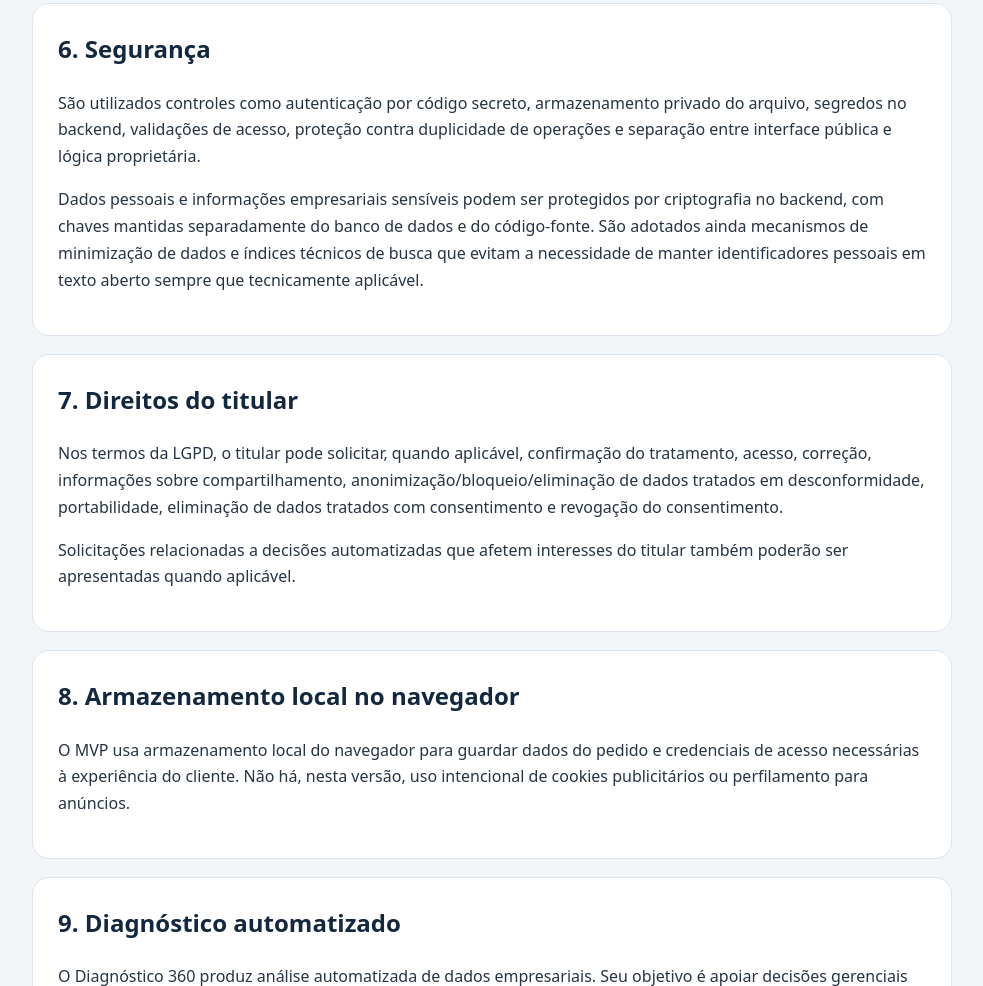
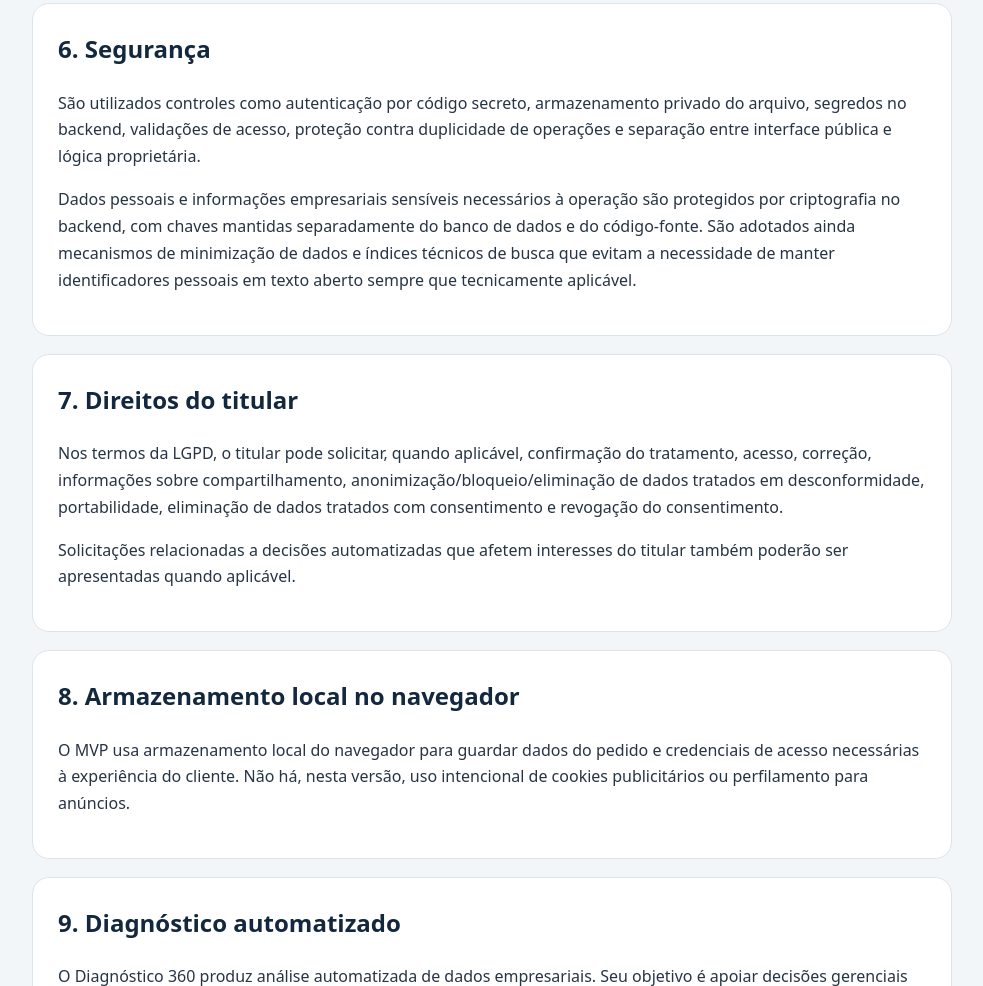
Before and after one commit to Tojunio/Tojunio.github.io, a plain HTML site: page comercial/privacidade.html in a window 1280 px wide. Shown: the part 1856-2842 px from the top of the page, without its empty margins (148-1131 px from the left). Drawn offline with Linux system fonts and the light colour scheme.

Commit message:
Atualiza aviso de privacidade para criptografia ativa

```diff
--- a/comercial/privacidade.html
+++ b/comercial/privacidade.html
@@ -10,7 +10,7 @@
 <section class="card"><h2>3. Finalidades e bases</h2><p>Os dados são tratados para criar e administrar pedidos, conferir pagamentos, liberar licenças, entregar o arquivo contratado, controlar créditos, autenticar o cliente, executar o Diagnóstico 360, atender solicitações, prevenir fraude, cumprir obrigações legais/regulatórias e exercer direitos em processos administrativos ou judiciais.</p><p>Conforme o caso, o tratamento poderá se apoiar na execução do contrato, cumprimento de obrigação legal ou regulatória, exercício regular de direitos, legítimo interesse e consentimento quando este for necessário.</p></section>
 <section class="card"><h2>4. Compartilhamento e infraestrutura</h2><p>O MVP utiliza provedores tecnológicos necessários à operação, incluindo GitHub Pages para a interface pública e Cloudflare para backend, banco de dados e armazenamento privado. Esses provedores podem tratar dados técnicos de conexão e infraestrutura conforme suas próprias políticas e contratos.</p><p>Não vendemos dados pessoais a anunciantes.</p></section>
 <section class="card"><h2>5. Armazenamento e retenção</h2><p>Os dados serão mantidos pelo período necessário à execução da relação contratual, suporte, segurança, cumprimento de obrigações legais/regulatórias e exercício regular de direitos. Quando não houver mais fundamento para conservação, serão eliminados ou anonimizados conforme aplicável.</p><p>Pedidos arquivados que não tenham sido concluídos, pagos ou liberados poderão permanecer por até 180 dias. A partir de 150 dias do arquivamento, poderá ser enviado aviso ao e-mail cadastrado informando a proximidade da exclusão e a possibilidade de reativação do pedido. Ao final do prazo, os dados operacionais pessoais do pedido elegível serão eliminados, ressalvadas informações cuja conservação seja necessária por obrigação legal ou regulatória, prevenção a fraude, segurança ou exercício regular de direitos.</p></section>
-<section class="card"><h2>6. Segurança</h2><p>São utilizados controles como autenticação por código secreto, armazenamento privado do arquivo, segredos no backend, validações de acesso, proteção contra duplicidade de operações e separação entre interface pública e lógica proprietária.</p><p>Dados pessoais e informações empresariais sensíveis podem ser protegidos por criptografia no backend, com chaves mantidas separadamente do banco de dados e do código-fonte. São adotados ainda mecanismos de minimização de dados e índices técnicos de busca que evitam a necessidade de manter identificadores pessoais em texto aberto sempre que tecnicamente aplicável.</p></section>
+<section class="card"><h2>6. Segurança</h2><p>São utilizados controles como autenticação por código secreto, armazenamento privado do arquivo, segredos no backend, validações de acesso, proteção contra duplicidade de operações e separação entre interface pública e lógica proprietária.</p><p>Dados pessoais e informações empresariais sensíveis necessários à operação são protegidos por criptografia no backend, com chaves mantidas separadamente do banco de dados e do código-fonte. São adotados ainda mecanismos de minimização de dados e índices técnicos de busca que evitam a necessidade de manter identificadores pessoais em texto aberto sempre que tecnicamente aplicável.</p></section>
 <section class="card"><h2>7. Direitos do titular</h2><p>Nos termos da LGPD, o titular pode solicitar, quando aplicável, confirmação do tratamento, acesso, correção, informações sobre compartilhamento, anonimização/bloqueio/eliminação de dados tratados em desconformidade, portabilidade, eliminação de dados tratados com consentimento e revogação do consentimento.</p><p>Solicitações relacionadas a decisões automatizadas que afetem interesses do titular também poderão ser apresentadas quando aplicável.</p></section>
 <section class="card"><h2>8. Armazenamento local no navegador</h2><p>O MVP usa armazenamento local do navegador para guardar dados do pedido e credenciais de acesso necessárias à experiência do cliente. Não há, nesta versão, uso intencional de cookies publicitários ou perfilamento para anúncios.</p></section>
 <section class="card"><h2>9. Diagnóstico automatizado</h2><p>O Diagnóstico 360 produz análise automatizada de dados empresariais. Seu objetivo é apoiar decisões gerenciais da empresa, não avaliar crédito ou perfil pessoal de indivíduos. O cliente pode solicitar explicações sobre o resultado e orientação humana utilizando Créditos AJR.</p></section>
```
